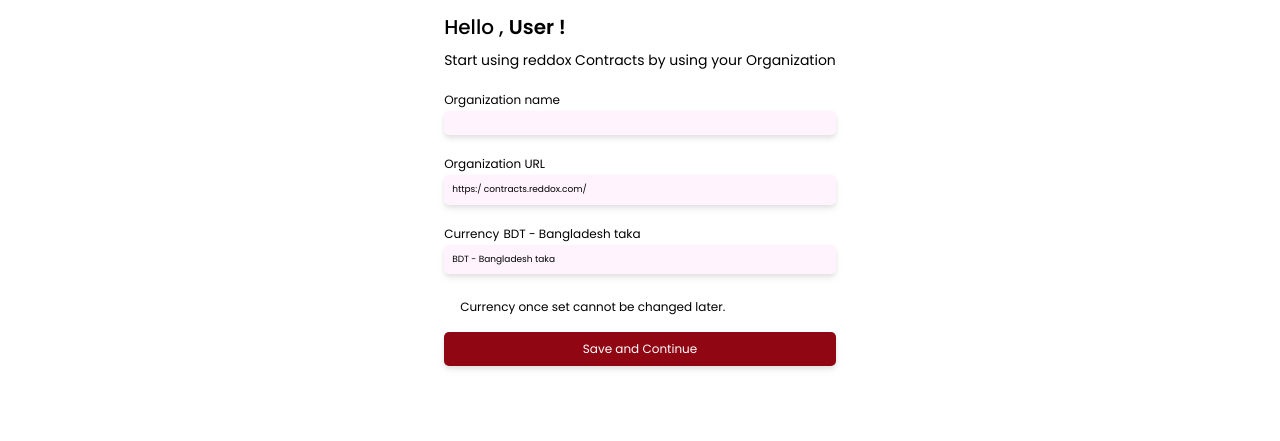
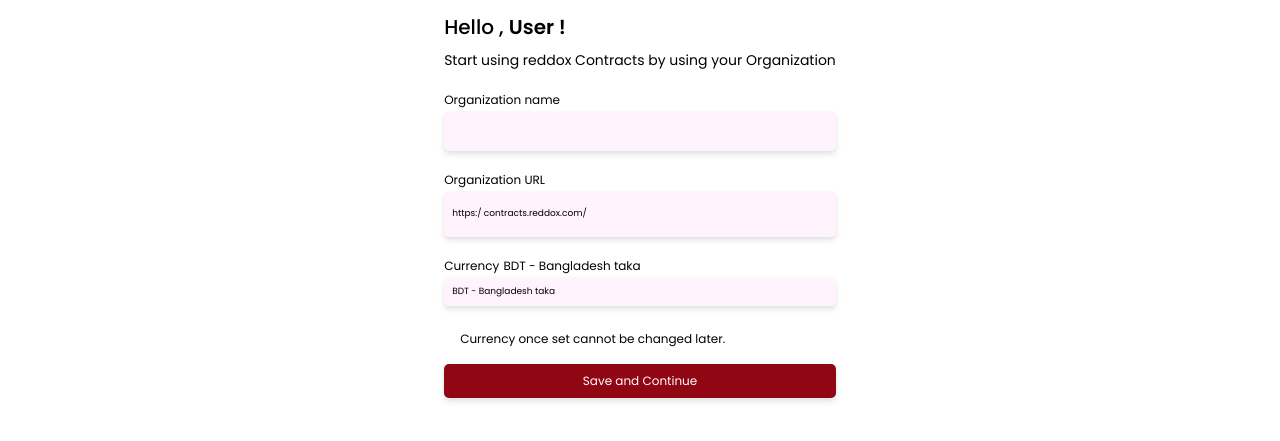
Before and after one commit to YASMINARALAMIYA/Contract-Management, a website: page signup.html in a window 1280 px wide. Shown: the part 83-524 px from the top of the page. Drawn offline with nearby package versions, Linux system fonts and the light colour scheme.

Commit message:
sign up form

```diff
--- a/signup.html
+++ b/signup.html
@@ -50,12 +50,12 @@
                     <div><p class="font-regular text-[14px] py-2">Start using reddox Contracts by using your Organization </p></div>
                     <div class="py-2">
                     <label class="font-regular text-[12px]" for="Organization name">Organization name</label>
-                    <div class="bg-[#FFF4FD] rounded-[5px] drop-shadow-md "><input type="button" value=""></div>
+                    <div class="bg-[#FFF4FD] rounded-[5px] py-2 drop-shadow-md "><input class="bg-[#FFF4FD]" type="text" value=""></div>
                     </div>
 
                     <div class="py-2">
                     <label class="font-regular text-[12px]" for="Organization name">Organization URL</label>
-                     <div class="bg-[#FFF4FD] rounded-[5px] drop-shadow-md "><input class="font-regular text-[9px] font-[#5F5F5F] p-2" type="button" value="https:/ contracts.reddox.com/"></div>
+                     <div class="bg-[#FFF4FD] rounded-[5px] py-2 drop-shadow-md "><input class="bg-[#FFF4FD] font-regular text-[9px] font-[#5F5F5F] p-2" type="text" value="https:/ contracts.reddox.com/"></div>
                     </div>
 
                     <div class="py-2">
```
Also changed, not shown: 1 other file.
